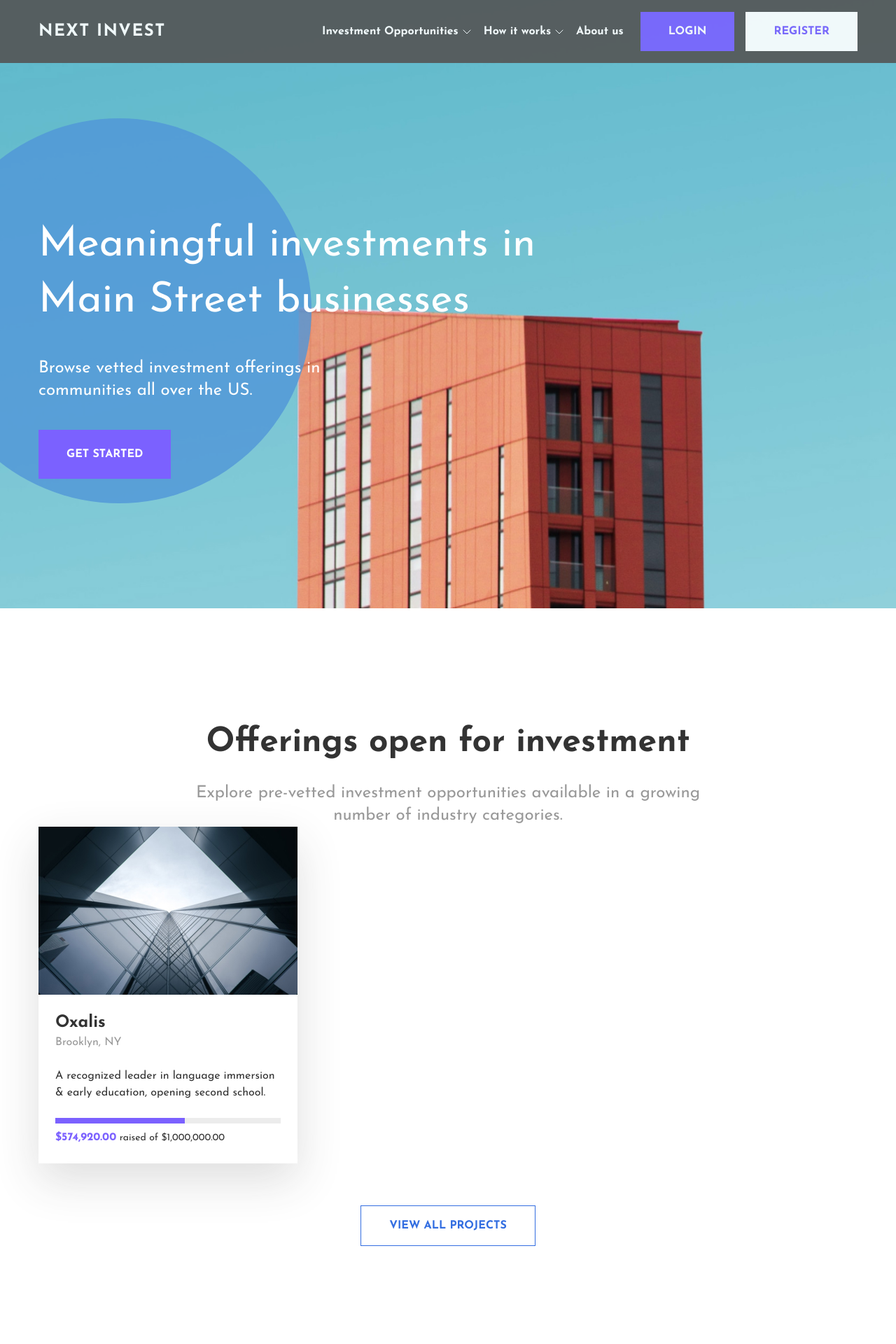
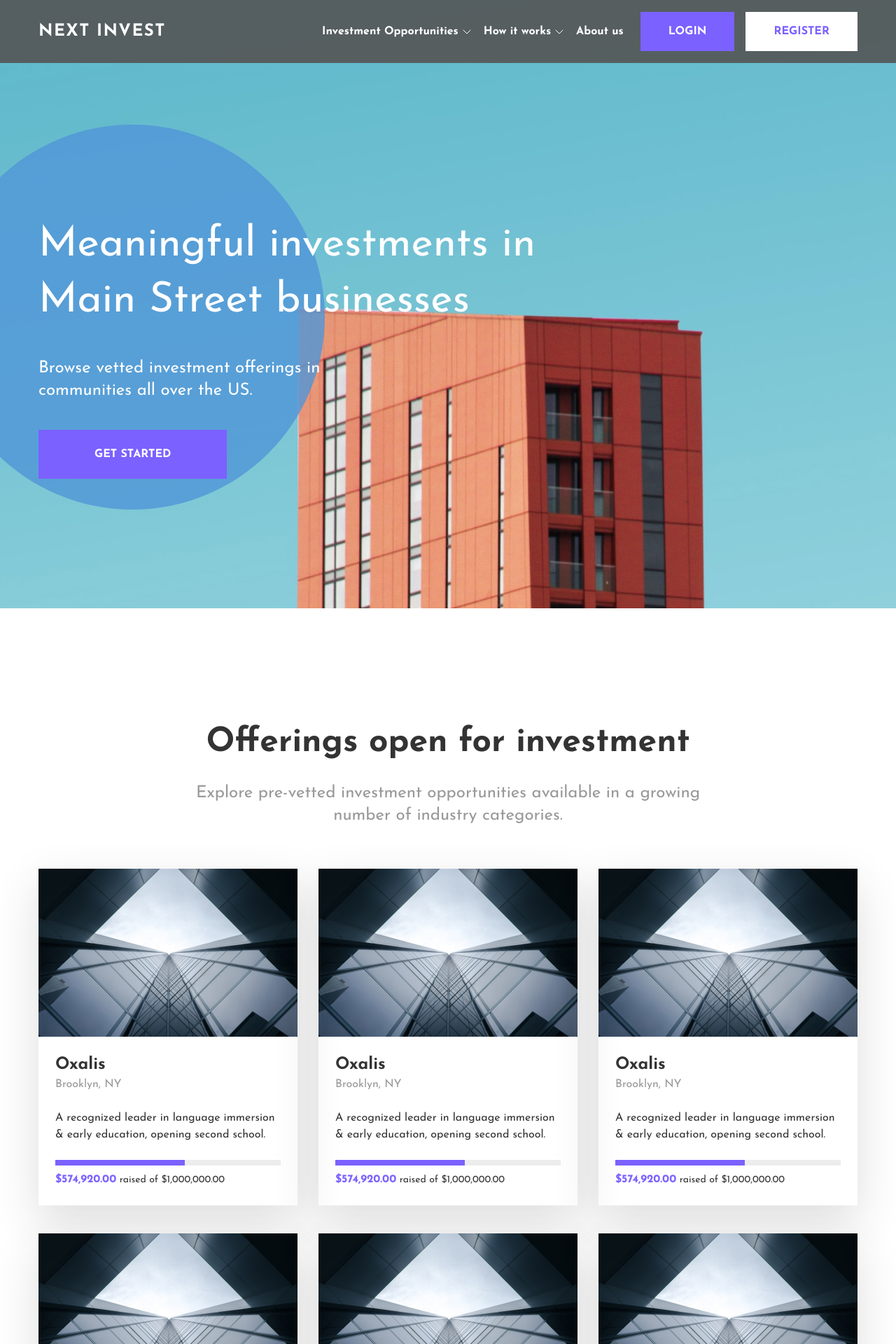
Before and after one commit to yaroslavTsebro/next-invest, a React (Create React App) app: page / in a window 1280 px wide. Shown: the top 1920 px of the page at 70% size. Built offline with nearby package versions, Linux system fonts and the light colour scheme.

Commit message:
minor changes

```diff
--- /dev/null
+++ b/src/components/MainComponents/CardList/CardList.scss
@@ -0,0 +1,10 @@
+.offers__body {
+  &:not(:last-child) {
+    margin-bottom: 80px;
+  }
+  display: flex;
+  row-gap: 40px;
+  column-gap: 30px;
+  flex-wrap: wrap;
+  justify-content: center;
+}
--- /dev/null
+++ b/src/components/MainComponents/CardList/CardList.tsx
@@ -0,0 +1,31 @@
+import { Card, Offer, SecurityType } from "../../common/Card/Card";
+import "./CardList.scss";
+const card: Offer = {
+  name: "Oxalis",
+  location: "Brooklyn, NY",
+  description:
+    "A recognized leader in language immersion & early education, opening second school.",
+  raised: 574920,
+  needToRaise: 1000000,
+  minInvest: 100,
+  maturity: 48,
+  investmentMultiple: 1.4,
+  securityType: SecurityType.RevenueSharingNote,
+  tags: ["house", "Family Business"],
+  link: "#",
+  src: "../../../assertions/offers/1.jpg",
+  alt: "house",
+};
+
+export function CardList() {
+  return (
+    <div className="offers__body">
+      <Card offer={card} />
+      <Card offer={card} />
+      <Card offer={card} />
+      <Card offer={card} />
+      <Card offer={card} />
+      <Card offer={card} />
+    </div>
+  );
+}
--- a/src/components/MainComponents/GetStarted/GetStarted.scss
+++ b/src/components/MainComponents/GetStarted/GetStarted.scss
@@ -32,8 +32,8 @@
     width: 550px;
     height: 550px;
     border-radius: 50%;
-    bottom: 150px;
-    left: -160px;
+    bottom: 141px;
+    left: -141px;
     z-index: 1;
 
     @media (max-width: 768.98px) {
@@ -77,5 +77,5 @@
 }
 
 .get-started-info__button {
-  padding: 23px 40px;
+  padding: 23px 80px;
 }
--- a/src/components/MainComponents/Offers/Offers.scss
+++ b/src/components/MainComponents/Offers/Offers.scss
@@ -1,5 +1,7 @@
 .offers__text {
   max-width: 770px;
+
+  margin-bottom: 60px;
 }
 
 .offers {
@@ -8,11 +10,7 @@
 
 .offers__container {}
 
-.offers__body {
-  &:not(:last-child) {
-    margin-bottom: 60px;
-  }
-}
+
 
 .offers__view-all {
   text-align: center;
--- a/src/components/MainComponents/Offers/Offers.tsx
+++ b/src/components/MainComponents/Offers/Offers.tsx
@@ -4,24 +4,8 @@ import {
   TextBlockText,
   TextBlockTitle,
 } from "../../common/TextBlock/TextBlock";
+import { CardList } from "../CardList/CardList";
 import "./Offers.scss";
-
-const card: Offer = {
-  name: "Oxalis",
-  location: "Brooklyn, NY",
-  description:
-    "A recognized leader in language immersion & early education, opening second school.",
-  raised: 574920,
-  needToRaise: 1000000,
-  minInvest: 100,
-  maturity: 48,
-  investmentMultiple: 1.4,
-  securityType: SecurityType.RevenueSharingNote,
-  tags: ["house", "Family Business"],
-  link: "#",
-  src: "../../../assertions/offers/1.jpg",
-  alt: "house",
-};
 
 export function Offers() {
   return (
@@ -34,9 +18,7 @@ export function Offers() {
             number of industry categories.
           </TextBlockText>
         </TextBlock>
-        <div className="offers__body">
-          <Card offer={card}/>
-        </div>
+        <CardList/>
         <div className="offers__view-all">
           <button className="button button_tansparent-blue">
             View All Projects
--- a/src/components/common/Card/Card.scss
+++ b/src/components/common/Card/Card.scss
@@ -4,8 +4,17 @@
   display: flex;
   flex-direction: column;
   max-width: 370px;
+  min-width: 290px;
   overflow: hidden;
   box-shadow: 0px 24px 60px 0px rgba(51, 51, 51, 0.16);
+}
+
+.card__image {
+
+}
+
+.card__image img {
+  max-width: 100%;
 }
 
 .address__name {
@@ -61,8 +70,8 @@
   line-height: 24px;
 }
 
-.fouded__progress-bar{
-  &:not(:last-child){
+.fouded__progress-bar {
+  &:not(:last-child) {
     margin-bottom: 8px;
   }
 }
--- a/src/components/headerComponents/Header/Header.scss
+++ b/src/components/headerComponents/Header/Header.scss
@@ -3,8 +3,7 @@
   top: 0;
   width: 100vw;
   z-index: 100;
-  background-color: #555555;
-  opacity: 0.90;
+  background-color: rgba(85, 85, 85, 0.9);
 }
 
 .header__container {
@@ -17,7 +16,6 @@
 
 .header__logo {
   color: #fff;
-  opacity: 1;
   font-size: 24px;
   font-weight: 700;
   line-height: 24px;
```
